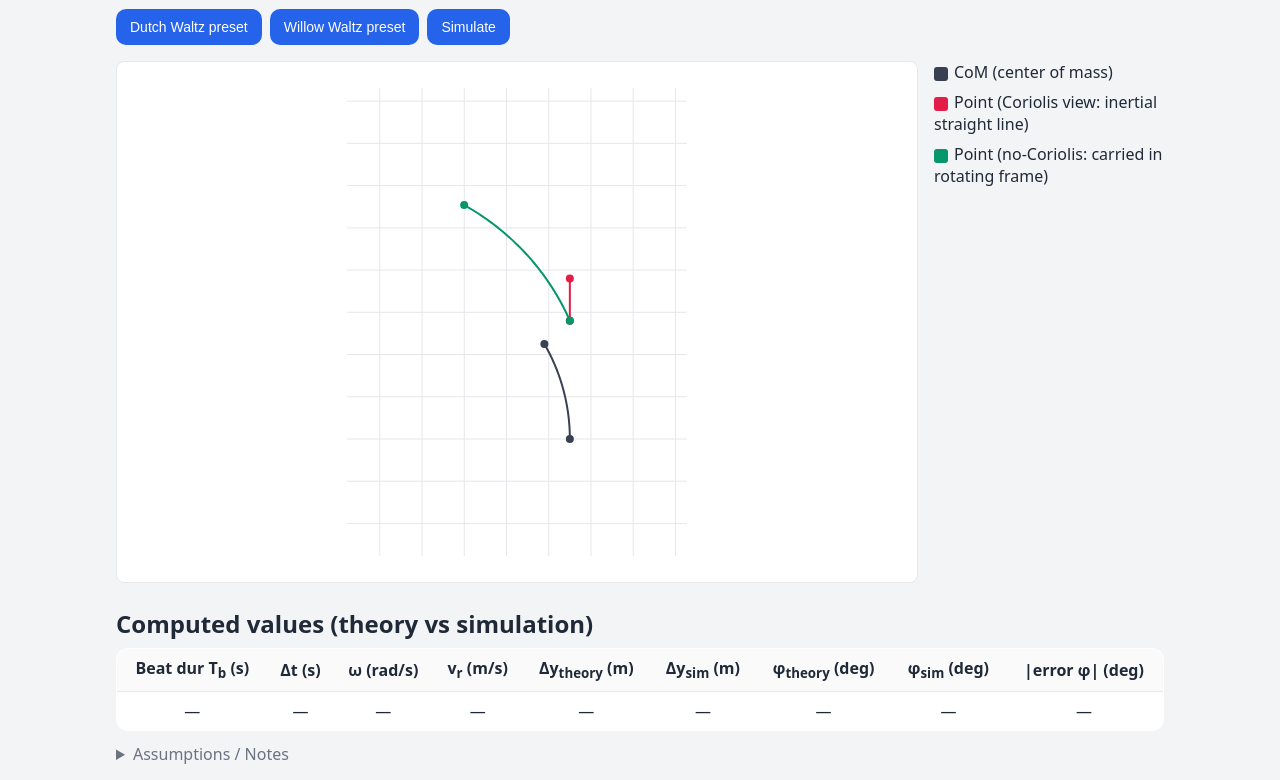
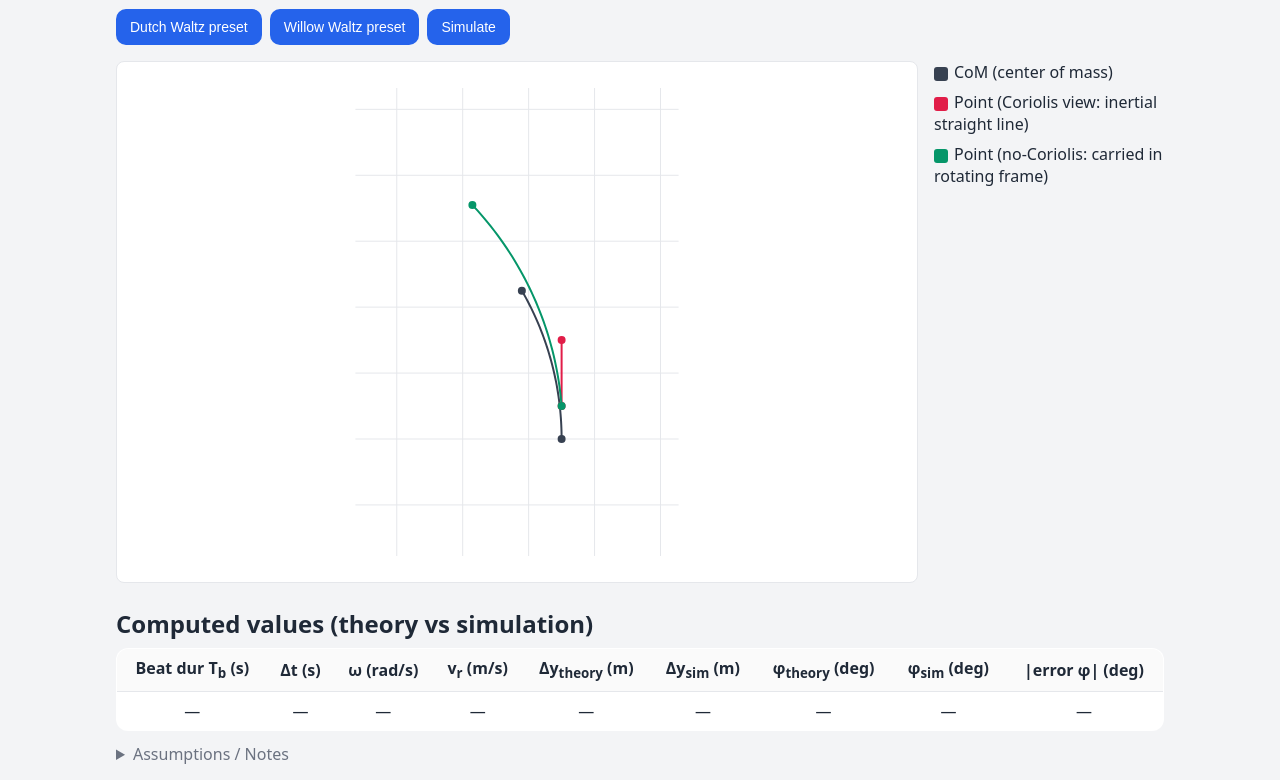
Before and after one commit to FigureSkateIT/FigureSkateMechanics, a plain HTML site: page html/simulator/index.html in a window 1280 px wide. Shown: the part 671-1451 px from the top of the page. Drawn offline with Linux system fonts and the light colour scheme.

Commit message:
'simulator'

```diff
--- a/html/simulator/script.js
+++ b/html/simulator/script.js
@@ -76,9 +76,9 @@
   const v_t0 = vr * Math.cos(toRad(thetaV));
   const v_n0 = vr * Math.sin(toRad(thetaV));
 
-    // Initial relative position components in [t_hat, e_r] basis (at phi0)
-  const r_t0 = l * Math.cos(toRad(theta0)) + v_t0;
-  const r_n0 = l * Math.sin(toRad(theta0)) + v_n0;
+// Initial relative position components in [t_hat, e_r] basis (at phi0)
+  const r_t0 = l * Math.cos(toRad(theta0));
+  const r_n0 = l * Math.sin(toRad(theta0));
 
 
   return {Tb, T, dt, omega, R, vr, phi0, r_t0, r_n0, v_t0, v_n0, h};
```
Also changed, not shown: html/simulator2/index.html (+1 -1 lines), html/simulator2/script.js (+6 -2 lines).
